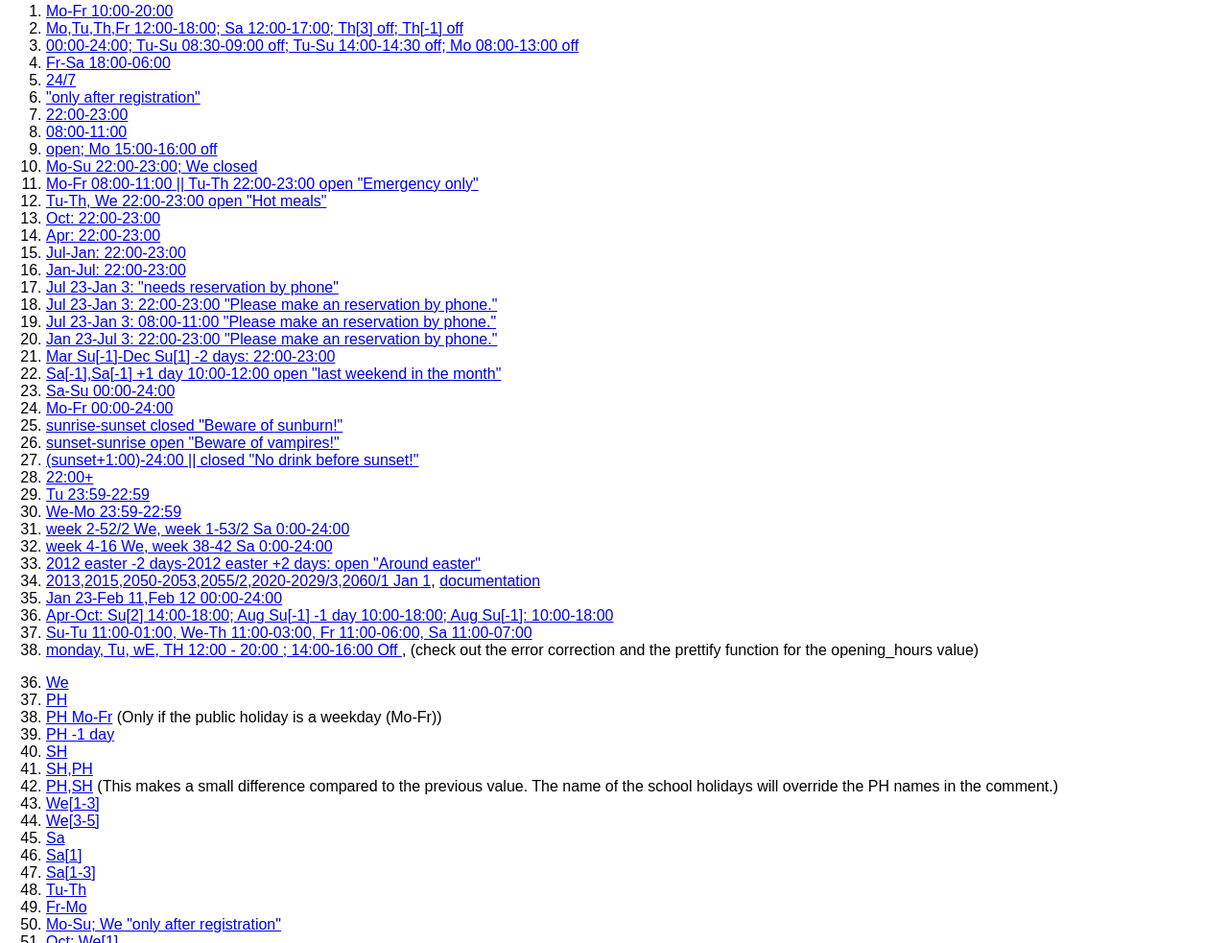
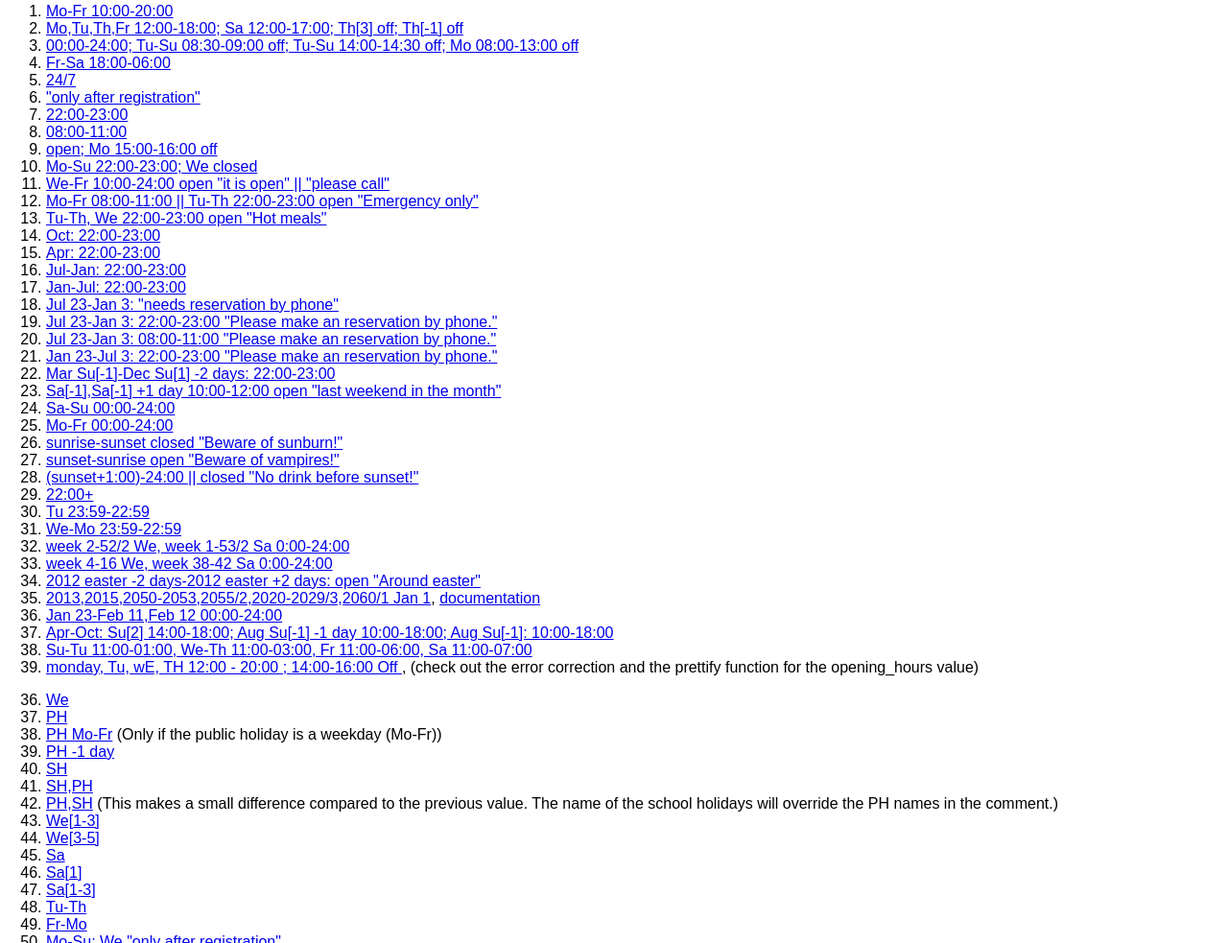
Before and after one commit to AMDmi3/opening_hours.js, a website: page demo.html in a window 1280 px wide. Shown: the part 811-1794 px from the top of the page at 96% size. Drawn offline with Linux system fonts and the light colour scheme; no server answers.

Commit message:
Added example for fallback blocks.
http://wiki.openstreetmap.org/wiki/Key:opening_hours:specification#rule1

```diff
--- a/demo.html
+++ b/demo.html
@@ -401,6 +401,7 @@
 					<li><a href="#check" onclick="EX(this)">08:00-11:00</a></li>
 					<li><a href="#check" onclick="EX(this)">open; Mo 15:00-16:00 off</a></li>
 					<li><a href="#check" onclick="EX(this)">Mo-Su 22:00-23:00; We closed</a></li>
+					<li><a href="#check" onclick="EX(this)">We-Fr 10:00-24:00 open "it is open" || "please call"</a></li>
 					<li><a href="#check" onclick="EX(this)">Mo-Fr 08:00-11:00 || Tu-Th 22:00-23:00 open "Emergency only"</a></li>
 					<li><a href="#check" onclick="EX(this)">Tu-Th, We 22:00-23:00 open "Hot meals"</a></li>
 					<li><a href="#check" onclick="EX(this)">Oct: 22:00-23:00</a></li>
```
